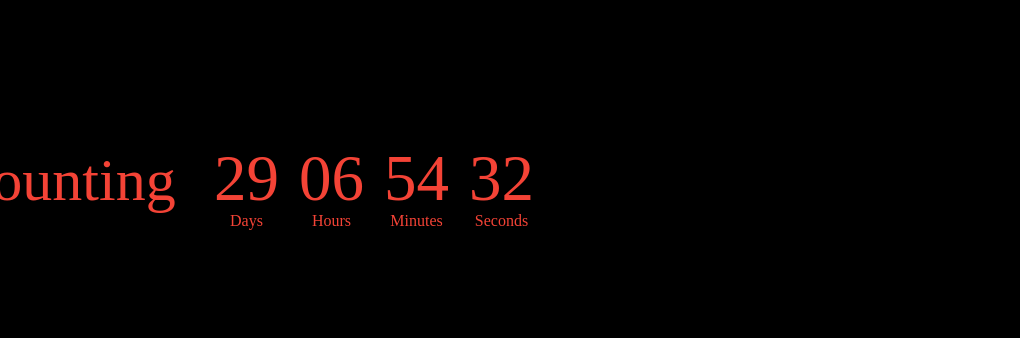
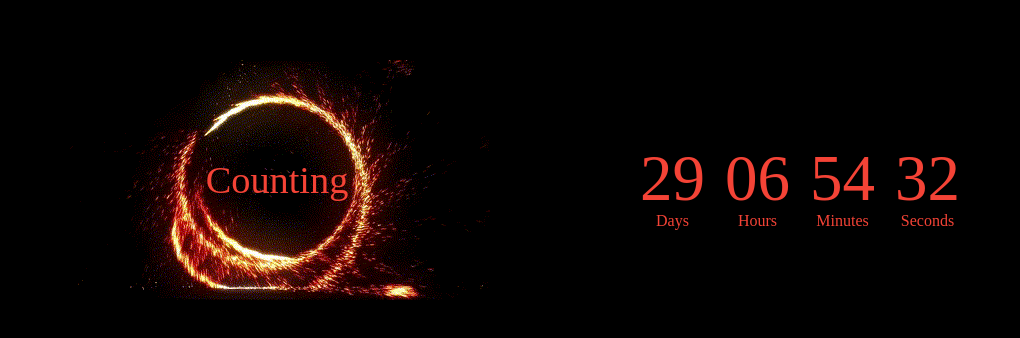
Before and after one commit to kartikayverma56/ctddown, a plain HTML site: page index.html in a window 1280 px wide. Shown: the part 220-558 px from the top of the page, without its empty margins (0-1020 px from the left). Drawn offline with Linux system fonts and the light colour scheme.

Commit message:
Update index.html

```diff
--- a/index.html
+++ b/index.html
@@ -9,7 +9,10 @@
 <body>
     <div class="container">
         <div class="content">
-            <div class="ring"><h1>Counting</h1></div>
+            <div class="ring">
+                <img src="./svg.gif" alt="">
+                <h1 id="countingText">Counting</h1>
+            </div>
             <div class="launch-time">
                 <div>
                     <p id="days">00</p>
@@ -46,6 +49,11 @@
             document.getElementById("minutes").innerHTML = formatTime(minutes);
             document.getElementById("seconds").innerHTML = formatTime(seconds);
 
+            // Update the font size based on the width of the ring
+            var ringWidth = document.querySelector('.ring').offsetWidth;
+            var fontSize = ringWidth * 0.09// Adjust the factor as needed
+            document.getElementById("countingText").style.fontSize = fontSize + 'px';
+
             if (distance < 0) {
                 clearInterval(x);
                 document.getElementById("days").innerHTML = "00";
```
